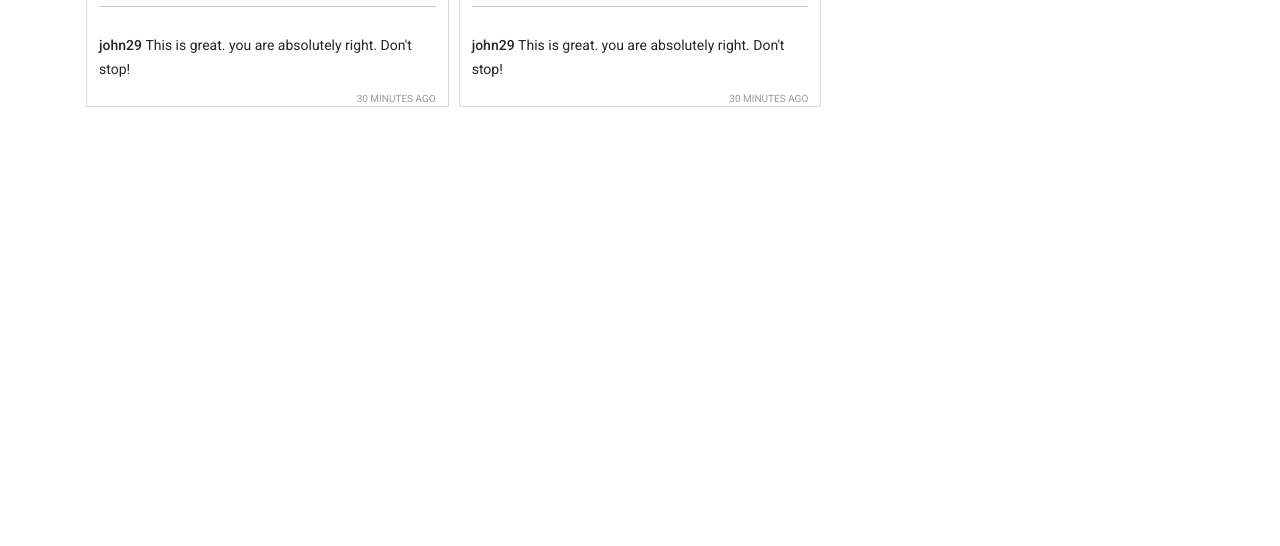
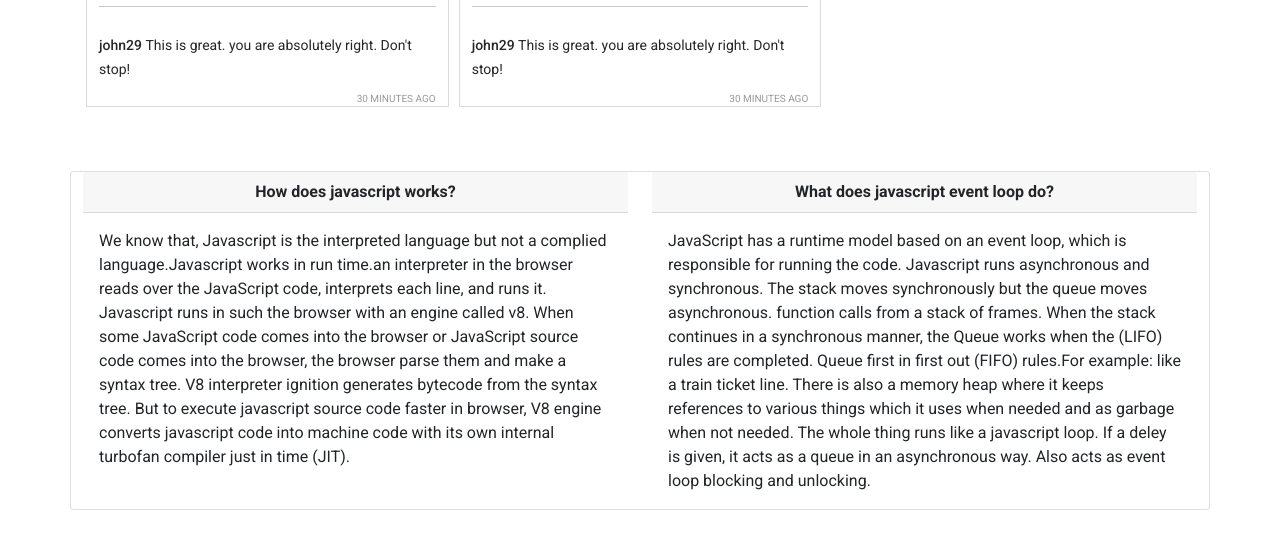
Before and after one commit to MafujulHaquePlabon/-insta-shohor, a plain HTML site: page index.html in a window 1280 px wide. Shown: the part 1425-1971 px from the top of the page. Before the commit the page ends 1548 px from the top, so only its background shows below. Drawn offline with nearby package versions, Linux system fonts and the light colour scheme.

Commit message:
Answer to the  question section added

```diff
--- a/index.html
+++ b/index.html
@@ -77,9 +77,31 @@
                 <h1>Reported posts</h1>
             </div>
         </main>
+        <section>
+            <div class="container card text-dark my-5">
+                <div class="row row-cols-md-2 ">
+                    <div class="col">
+                        <div class="card-header text-center fw-bold ">How does javascript works?</div>
+                          <div class="card-body">
+
+                           <p class="card-text">We know that, Javascript is the interpreted language but not a complied language.Javascript works in run time.an interpreter in the browser reads over the JavaScript code, interprets each line, and runs it. Javascript runs in such the browser with an engine called v8. When some JavaScript code comes into the browser or JavaScript source code comes into the browser, the browser parse them and make a syntax tree. V8 interpreter ignition generates bytecode from the syntax tree. But to execute javascript source code faster in browser, V8 engine converts javascript code into machine code with its own internal turbofan compiler just in time (JIT).
+                           </p>
+                     </div>
+                 </div>
+                 <div class="col">
+                    <div class="card-header text-center fw-bold ">What does javascript event loop do?</div>
+                       <div class="card-body">
+
+                         <p class="card-text">JavaScript has a runtime model based on an event loop, which is responsible for running the code. Javascript runs asynchronous and synchronous. The stack moves synchronously but the queue moves asynchronous. function calls from a stack of frames. When the stack continues in a synchronous manner, the Queue works when the (LIFO) rules are completed. Queue first in first out (FIFO) rules.For example: like a train ticket line. There is also a memory heap where it keeps references to various things which it uses when needed and as garbage when not needed. The whole thing runs like a javascript loop. If a deley is given, it acts as a queue in an asynchronous way. Also acts as event loop blocking and unlocking.</p>
+                     </div>
+                    </div>
+                </div>
+              </div>
+        </section>
         <footer>
 
         </footer>
+        <script src="https://cdn.jsdelivr.net/npm/bootstrap@5.1.3/dist/js/bootstrap.bundle.min.js" integrity="sha384-ka7Sk0Gln4gmtz2MlQnikT1wXgYsOg+OMhuP+IlRH9sENBO0LRn5q+8nbTov4+1p" crossorigin="anonymous"></script>
 
         <!-- add javascript  file  -->
         <script src="./js/app.js"></script>
```
